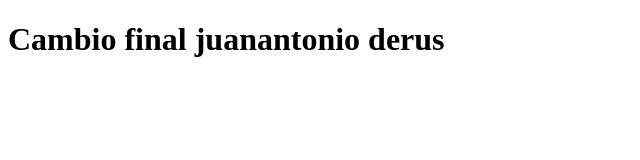
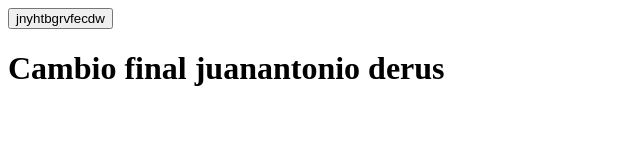
Before and after one commit to eljuanan/pildora-git, a plain HTML site: page index.html in a window 1280 px wide. Shown: the whole page, without its empty margins (0-640 px from the left). Drawn offline with Linux system fonts and the light colour scheme.

Commit message:
Me cago en vuestra puta madre

```diff
--- a/index.html
+++ b/index.html
@@ -2,7 +2,7 @@
 <html>
 <head></head>
 <body>
-
+	<button>jnyhtbgrvfecdw</button>
 	<h1> Cambio final juanantonio derus</h1>
 
 </body>
```
